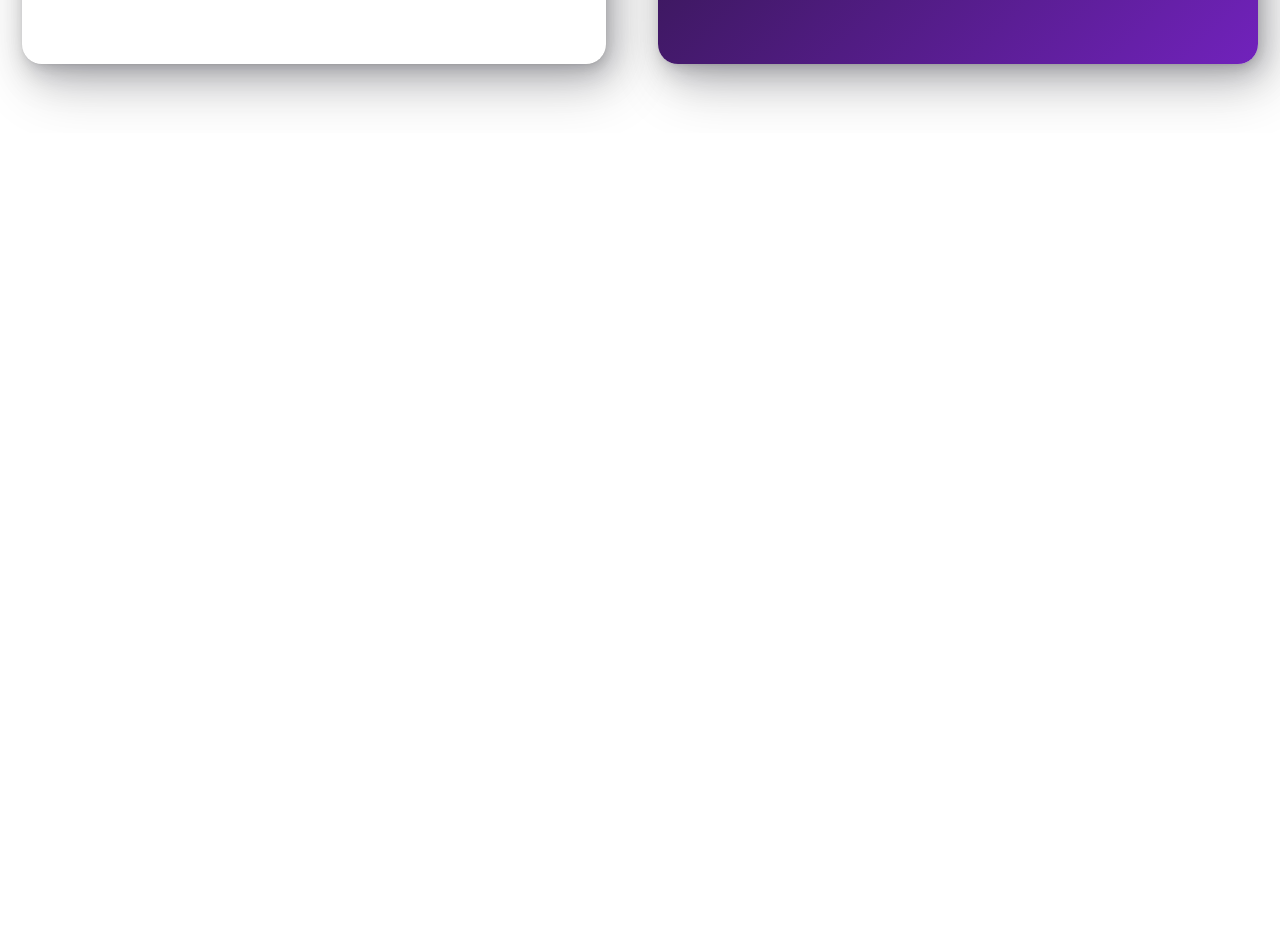
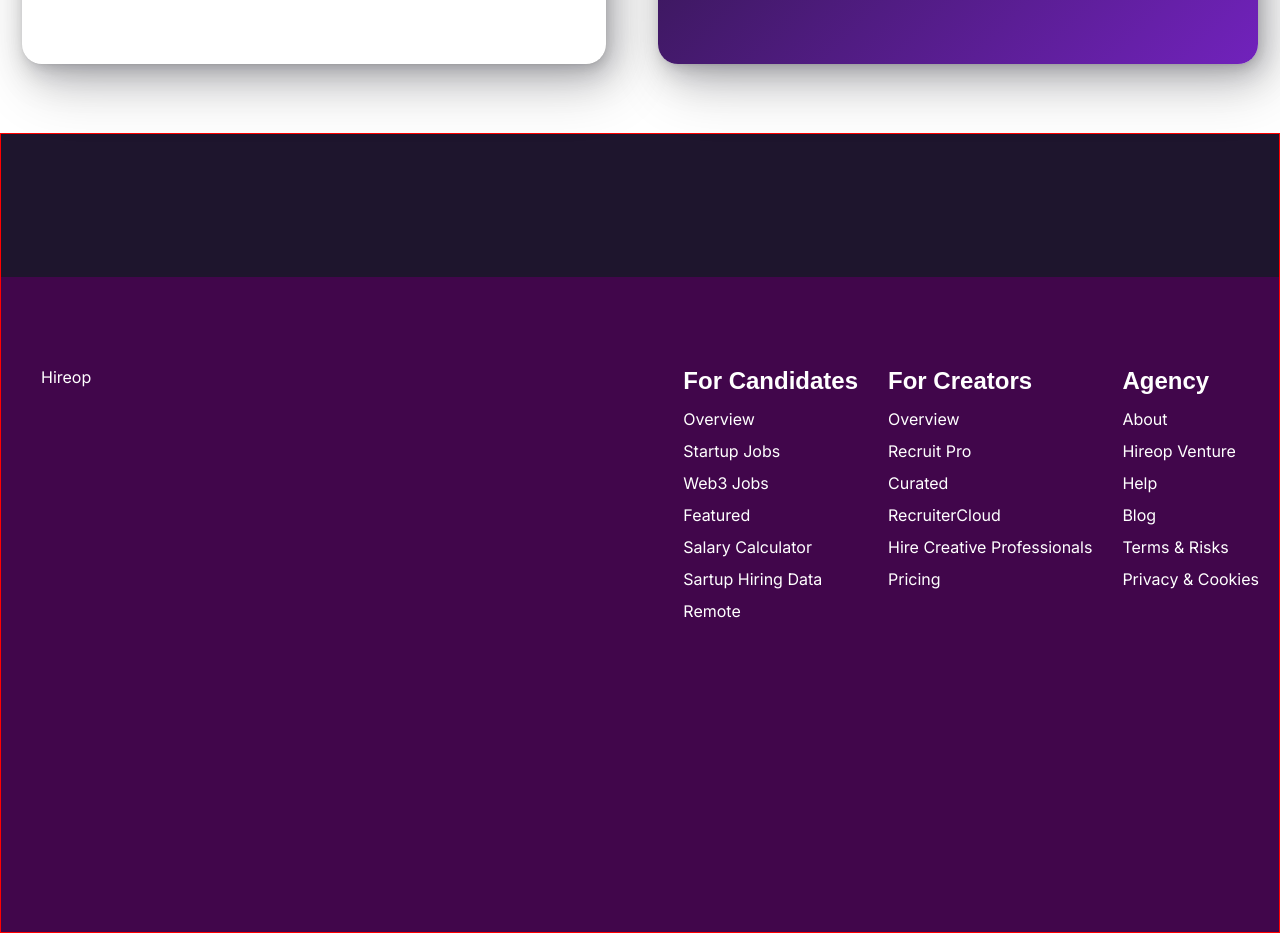
Before and after one commit to Amarprasad33/hireop-app, a Next.js app: page / in a window 1280 px wide. Shown: the part 3060-3993 px from the top of the page. Before the commit the page ends 3193 px from the top, so only its background shows below. Built offline with nearby package versions, Linux system fonts and the light colour scheme.

Commit message:
about-page

```diff
--- a/src/app/home.css
+++ b/src/app/home.css
@@ -131,7 +131,7 @@
   margin: 80px auto;
 }
 
-/* Section - Talent Info styels */
+/* Section - Talent Info styles */
 .section-talent-info{
   height: 100vh;
   width: 100%;
@@ -158,7 +158,7 @@
   transition: all ease-in-out 0.2s;
 }
 .card:hover{
-  transform: scale(1.01);
+  transform: translateX(2px);
 }
 .adj-right{
   margin-right: 22px;
@@ -255,3 +255,43 @@
 .btn-action-group .btn-box:hover{
   transform: scale(1.1);
 }
+
+/* Section - About Page - Styles */
+.section-about{
+  color: #fff;
+  height: 100vh;
+  border: 1px solid red;
+  background-color: #41064b;
+}
+.about-header{
+  height: 18%;
+  background-color: #1e152d;
+}
+.about-container{
+  padding: 90px 20px 40px 40px;
+  display: flex;
+  justify-content: space-between;
+}
+.about-menu-container{
+  display: flex;
+  gap: 30px;
+}
+.menu-heading{
+  display: flex;
+  flex-direction: column;
+  gap: 14px;
+}
+.menu-heading span {
+  font-family: Graphik,sans-serif;
+  font-size: 24px;
+  font-weight: 600;
+}
+.values-container{
+  display: flex;
+  flex-direction: column;
+  gap: 12px;
+}
+.data-item:hover {
+  color: #ec2e3a;
+  text-decoration: underline;
+}
--- a/src/app/page.tsx
+++ b/src/app/page.tsx
@@ -1,8 +1,16 @@
 import Image from 'next/image'
 // import styles from './page.module.css'
 import './home.css';
+// import aboutMenuData from '../../public/assets/configs/about-menu.json'
+import { promises as fs } from 'fs';
+import { useEffect } from 'react';
 
-export default function Home() {
+export default async function Home() {
+  const filePath = process.cwd() + '/public/assets/configs/about-menu.json';
+  const fileBuffer = await fs.readFile(filePath);
+  const fileContents = fileBuffer.toString();
+  const menuData = JSON.parse(fileContents);
+  // console.log("data", data);
   return (
     <main className="mainContainer">
         <div className="hero">
@@ -110,7 +118,27 @@ export default function Home() {
               </div>
           </div>
         </div>
-        {/*  */}
+        {/* About / Contact Page */}
+        <div className="section-about">
+          <div className="about-header"></div>
+          <div className="about-container">
+            <div className="logo-section">
+              Hireop
+            </div>
+            <div className="about-menu-container">
+              {menuData.map((menuObj: any) => (
+                <div className="menu-heading" key={menuObj.name}>
+                  <span>{ menuObj.heading }</span>
+                  <div className="values-container">
+                    {menuObj.dataValues.map((dataItem: any) => (
+                      <div className='data-item' key={dataItem}> {dataItem} </div>
+                    ))}
+                  </div>
+                </div>
+              ))}
+            </div>
+          </div>
+        </div>
     </main>
   )
 }
```
